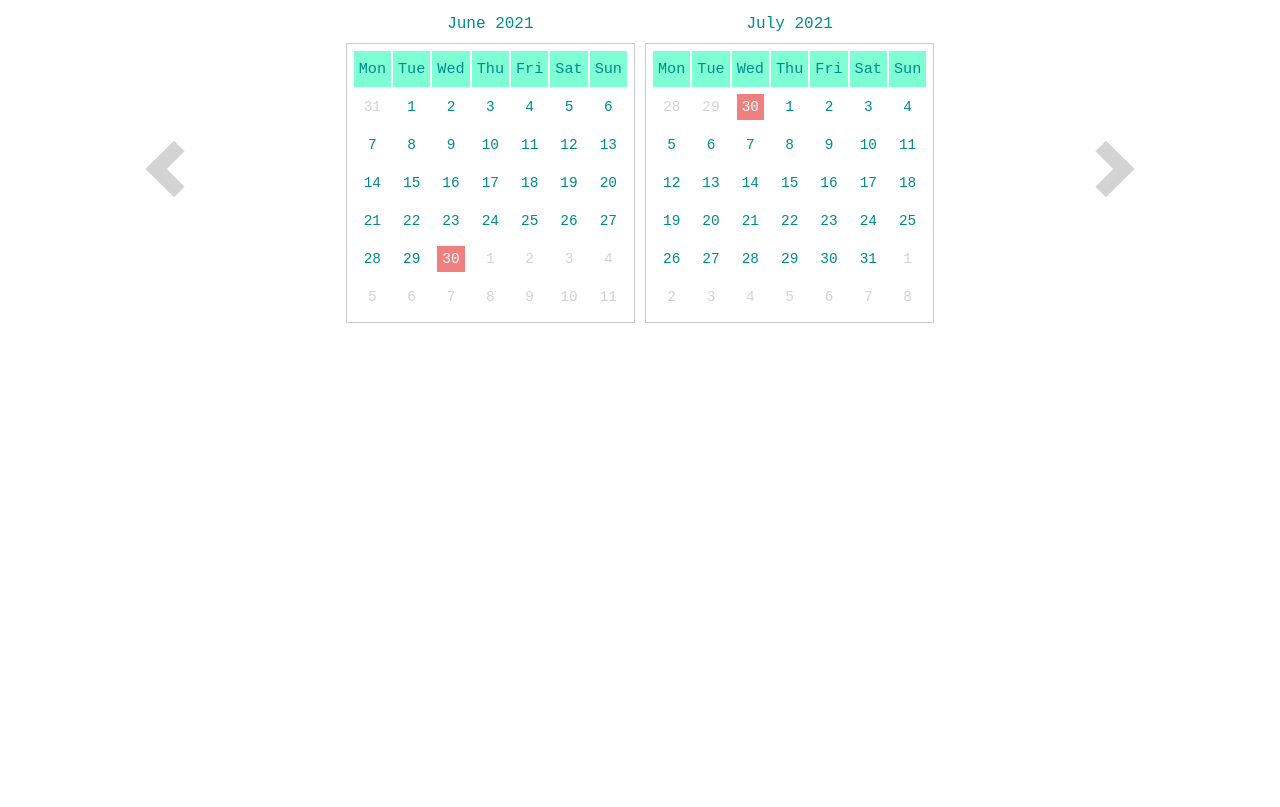
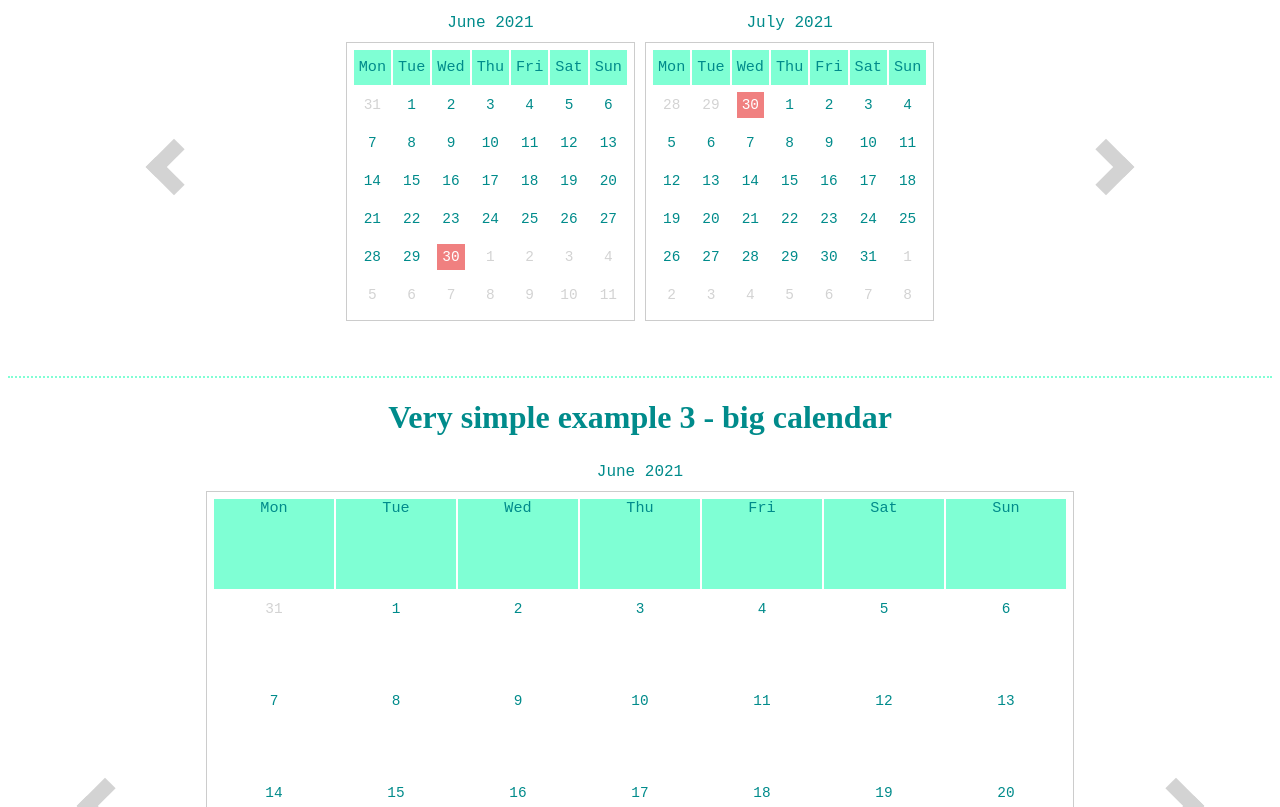
Before and after one commit to ToniRoos/very-simple-calendar, a React app: page / in a window 1280 px wide. Shown: the part 520-1327 px from the top of the page. Before the commit the page ends 856 px from the top, so only its background shows below. Built offline with nearby package versions, Linux system fonts and the light colour scheme.

Commit message:
clean up, added big calendar

```diff
--- /dev/null
+++ b/examples/App.tsx
@@ -0,0 +1,65 @@
+import React from "react";
+
+import { Calendar } from "../src/Calendar";
+import { CalendarDayData, CalendarEvent, EventConditionItem } from "../src/types";
+
+import './scss/examples.scss';
+
+function GetCalendarDates(): CalendarEvent[] {
+    return [
+        { startDate: new Date("2021-11-05"), endDate: new Date("2021-11-11") },
+        { startDate: new Date("2021-11-05"), endDate: new Date("2021-11-07") },
+        { startDate: new Date("2021-11-07"), endDate: new Date("2021-11-14") },
+        { startDate: new Date("2021-06-30"), description: "Private" },
+        { startDate: new Date("2021-06-30"), description: "Private 2" }
+    ]
+};
+
+let events: CalendarEvent[] = GetCalendarDates();
+
+const eventConditions: EventConditionItem[] = [
+    {
+        range: { start: 0, end: 0 },
+        className: "events-0",
+        description: "nothing to do"
+    },
+    {
+        range: { start: 1, end: 1 },
+        className: "events-1",
+        description: "busy"
+    },
+    {
+        range: { start: 2, end: 3 },
+        className: "events-2",
+        description: "very busy"
+    }];
+
+
+export const App = () => {
+
+    const renderCalendarDayEvents = ((data: CalendarDayData) => {
+
+        let descriptionList = data.eventsOfDay.filter(event => event.description).map(event => event.description);
+        const descriptionListMapped = descriptionList.map((des, index) => <div key={data.day.getTime() + index} className="calendar-event ">{des}</div>);
+        return descriptionListMapped;
+    });
+
+    return <div>
+        <h1>Very simple example 1 - small calendar</h1>
+        <Calendar events={events} />
+
+        <div className="example-seperator" />
+
+        <h1>Very simple example 2 - small calendar using event conditions</h1>
+        <Calendar events={events} eventConditions={eventConditions} options={{ numberCalendarsToShow: 2 }} />
+
+        <div className="example-seperator" />
+
+        <h1>Very simple example 3 - big calendar</h1>
+        <div className="calendar-big">
+            <Calendar events={events} options={{
+                calendarDayContent: renderCalendarDayEvents
+            }} />
+        </div>
+    </div>
+}
--- a/src/index.tsx
+++ b/examples/index.tsx
@@ -1,7 +1,6 @@
 import * as React from "react";
 import * as ReactDOM from "react-dom";
-import { App } from "./components/App";
-
+import { App } from "./App";
 
 ReactDOM.render(
     <App />,
--- /dev/null
+++ b/examples/scss/examples.scss
@@ -0,0 +1,6 @@
+@import '../../src/scss/colors';
+
+h1 {
+    color: $color-secondary;
+    text-align: center;
+}
--- a/src/components/Calendar.tsx
+++ b/src/Calendar.tsx
@@ -1,9 +1,9 @@
 import React, { useState } from "react";
-import { isDateInRange } from "../logic/helper";
-import { CalendarDayProps, CalendarData, CalendarHeaderData, CalendarDayPropsExtension } from "../types";
+import { isDateInRange } from "./logic/helper";
+import { CalendarDayProps, CalendarData, CalendarHeaderData, CalendarDayPropsExtension } from "./types";
 
-import '../scss/styles.scss';
-import { CalendarWeek } from "./CalendarWeek";
+import './scss/styles.scss';
+import { CalendarWeek } from "./components/CalendarWeek";
 
 export const CalendarHeader = (props: CalendarHeaderData) => {
 
@@ -16,7 +16,7 @@ export const CalendarHeader = (props: CalendarHeaderData) => {
 const dayInMilliSeconds = 1000 * 60 * 60 * 24;
 export const CalendarItem = (props: CalendarData) => {
 
-    var monthNames = props.monthNames ? props.monthNames : defaultMonthNames();
+    var monthNames = props.options?.monthNames ? props.options.monthNames : defaultMonthNames();
 
     let today = new Date(props.startDate.getTime());
     let month = today.getMonth();
@@ -40,7 +40,8 @@ export const CalendarItem = (props: CalendarData) => {
             day: tmpDate,
             eventsOfDay: eventsOfDay,
             eventConditions: props.eventConditions,
-            active: tmpDate.getMonth() === props.startDate.getMonth()
+            active: tmpDate.getMonth() === props.startDate.getMonth(),
+            calendarDayContent: props.options?.calendarDayContent
         };
 
         calDays.push(calItem);
@@ -54,7 +55,7 @@ export const CalendarItem = (props: CalendarData) => {
     return <div>
         <div className="title">{monthNames[month]} {year}</div>
         <table className="calendar">
-            <CalendarHeader />
+            <CalendarHeader weekDayNames={props.options?.weekDayNames} />
             <tbody>
                 {weeks}
             </tbody>
@@ -65,7 +66,7 @@ export const CalendarItem = (props: CalendarData) => {
 export const Calendar = (props: CalendarData) => {
 
     const [calendarState, setCalendarState] = useState({ dateToDisplay: props.startDate ? props.startDate : new Date() });
-    const numberCalendarsToShow = props.numberCalendarsToShow ? props.numberCalendarsToShow : 1;
+    const numberCalendarsToShow = props.options?.numberCalendarsToShow ? props.options.numberCalendarsToShow : 1;
 
     const calendarItems: JSX.Element[] = [];
     for (let index = 0; index < numberCalendarsToShow; index++) {
--- a/src/components/App.tsx
+++ /dev/null
@@ -1,46 +0,0 @@
-import React from "react";
-
-import { Calendar } from "./Calendar";
-import { CalendarEvent, EventConditionItem } from "../types";
-
-function GetCalendarDates(): CalendarEvent[] {
-    return [
-        { startDate: new Date("2021-11-05"), endDate: new Date("2021-11-11") },
-        { startDate: new Date("2021-11-05"), endDate: new Date("2021-11-07") },
-        { startDate: new Date("2021-11-07"), endDate: new Date("2021-11-14") },
-        { startDate: new Date("2021-06-30"), description: "Private" },
-        { startDate: new Date("2021-06-30"), description: "Private 2" }
-    ]
-};
-
-let events: CalendarEvent[] = GetCalendarDates();
-
-const eventConditions: EventConditionItem[] = [
-    {
-        range: { start: 0, end: 0 },
-        className: "events-0",
-        description: "nothing to do"
-    },
-    {
-        range: { start: 1, end: 1 },
-        className: "events-1",
-        description: "busy"
-    },
-    {
-        range: { start: 2, end: 3 },
-        className: "events-2",
-        description: "very busy"
-    }];
-
-
-export const App = () => {
-    return <div>
-        <h1>Very simple example 1</h1>
-        <Calendar events={events} />
-
-        <div className="example-seperator" />
-
-        <h1>Very simple example 2</h1>
-        <Calendar events={events} eventConditions={eventConditions} numberCalendarsToShow={2} />
-    </div>
-}
--- a/src/components/CalendarDay.tsx
+++ b/src/components/CalendarDay.tsx
@@ -6,7 +6,8 @@ export const CalendarDay = (props: CalendarDayProps) => {
 
     const occupiedCountsPerDay = props.eventsOfDay.length;
 
-    let description = props.eventsOfDay.filter(event => event.description).map(event => event.description).join("\n");
+    let descriptionList = props.eventsOfDay.filter(event => event.description).map(event => event.description);
+    let description = descriptionList.join("\n");
     let classNameBrushed = "";
 
     if (props.eventConditions) {
@@ -19,12 +20,13 @@ export const CalendarDay = (props: CalendarDayProps) => {
         classNameBrushed = eventCondition.className;
     }
 
-    const className = props.active ? 'calendar calendar-item calendar-item-active' : 'calendar calendar-item calendar-item-inactive';
+    const activeClassName = props.active ? 'calendar-item-active' : 'calendar-item-inactive';
     const classNameBusy = occupiedCountsPerDay > 0 ? "calendar-item-busy" : "";
 
     return <td title={description}>
-        <div className={`${className} ${classNameBusy} ${classNameBrushed}`}>
+        <div className={`calendar calendar-item ${activeClassName} ${classNameBusy} ${classNameBrushed}`}>
             {props.day.getDate()}
+            {props.calendarDayContent ? props.calendarDayContent(props) : undefined}
         </div>
     </td>;
 };
--- a/src/scss/_calendar.scss
+++ b/src/scss/_calendar.scss
@@ -55,9 +55,13 @@
 	background: #fff;
 	font-size: 0.95em;
 
+	td.calendar-header {
+		vertical-align: middle;
+	}
+
 	td {
-		width: 36px;
-		height: 36px !important;
+		width: 35px;
+		height: 35px;
 		text-align: center;
 		border: 0;
 		padding: 0px;
@@ -96,3 +100,25 @@
     	color: $color-secondary;
 	}
 }
+
+.calendar-big .calendar-event {
+    background-color: $color-primary;
+    color: $color-secondary;
+    border-radius: 3px;
+    padding: 3px;
+    margin: 3px 0;
+    text-overflow: ellipsis;
+    white-space: nowrap;
+    overflow: hidden;
+    width: 90px;
+}
+
+.calendar-big .calendar td {
+    vertical-align: top;
+    width: 120px !important;
+    height: 90px !important;
+}
+
+.calendar-big .calendar-item-busy {
+    background-color: transparent !important;
+}
--- a/webpack.common.js
+++ b/webpack.common.js
@@ -1,7 +1,7 @@
 
 module.exports = {
 
-    entry: ["./src/index.tsx"],
+    // entry: ["./src/index.tsx"],
     output: {
         filename: "[name].[contenthash:8].bundle.js",    // generated bundle file with hash in name, name will automaitcally included in index.html
         path: __dirname + "/dist"
--- a/webpack.dev.js
+++ b/webpack.dev.js
@@ -15,6 +15,7 @@ module.exports = merge(common, {
 
     mode: "development",
     devtool: "source-map",
+    entry: ["./examples/index.tsx"],
     output: {
         publicPath: `${basepath}`
     },
```
Also changed, not shown: src/types/index.ts (+15 -1 lines), src/scss/styles.scss (line endings or trailing spaces).
